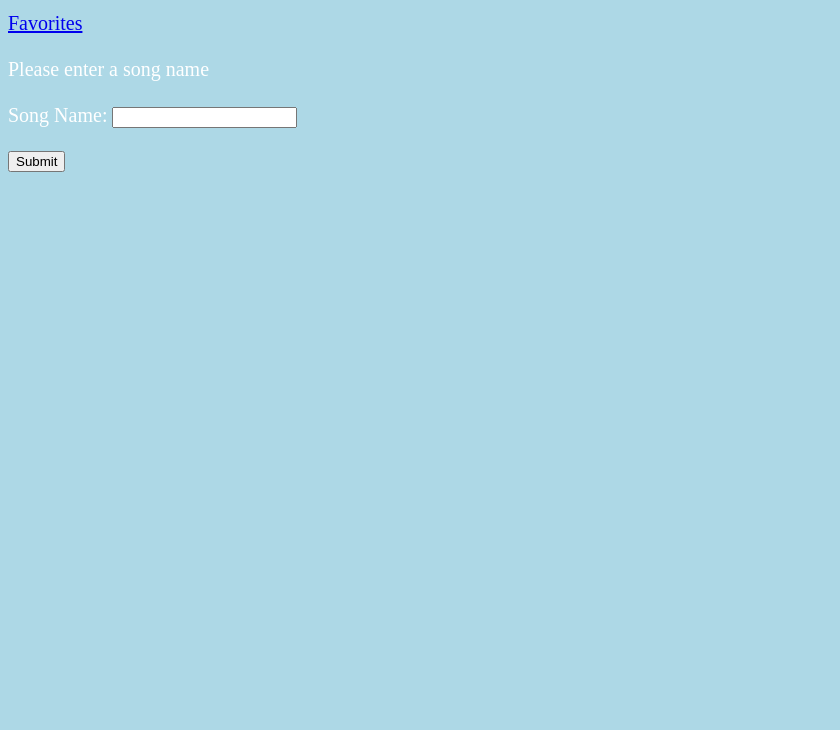
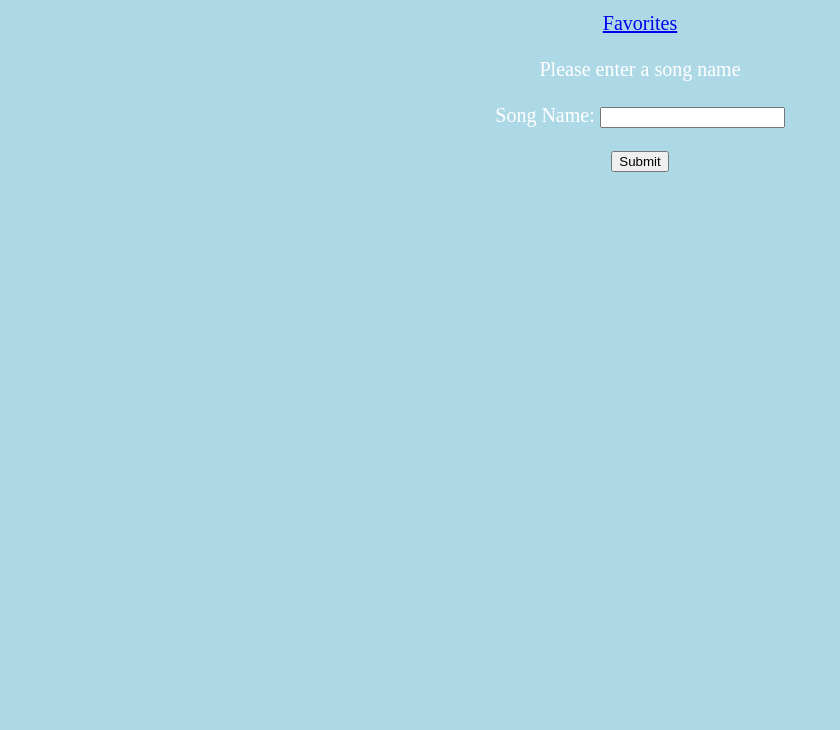
Before and after one commit to aliulex/comp20-final-project, a website: page index.html in a window 1280 px wide. Shown: the part 70-800 px from the top of the page, without its empty margins (0-840 px from the left). Drawn offline with Linux system fonts and the light colour scheme.

Commit message:
Update index.html

```diff
--- a/index.html
+++ b/index.html
@@ -7,6 +7,7 @@
             background-color: #ADD8E6;
             color: #ffffff;
             font-size: 20px;
+            text-align: center
         }
     </style>
 </style>
```
